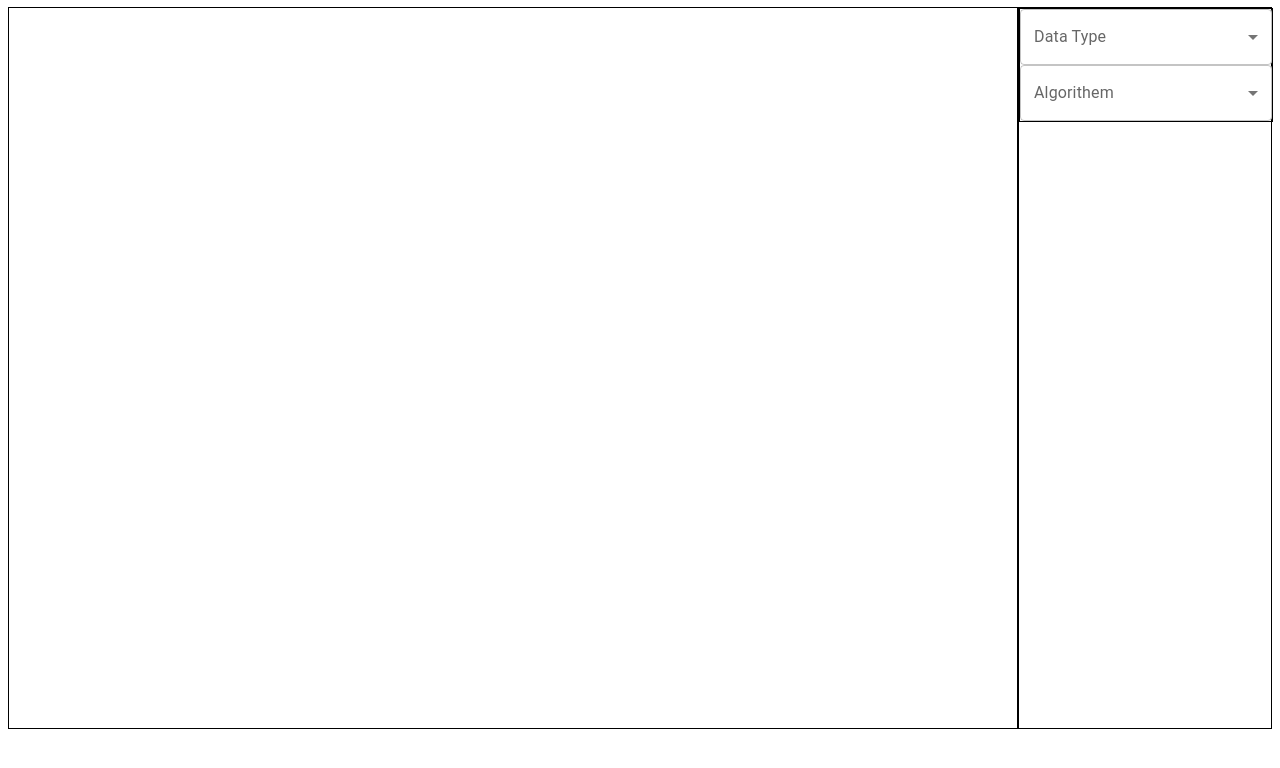
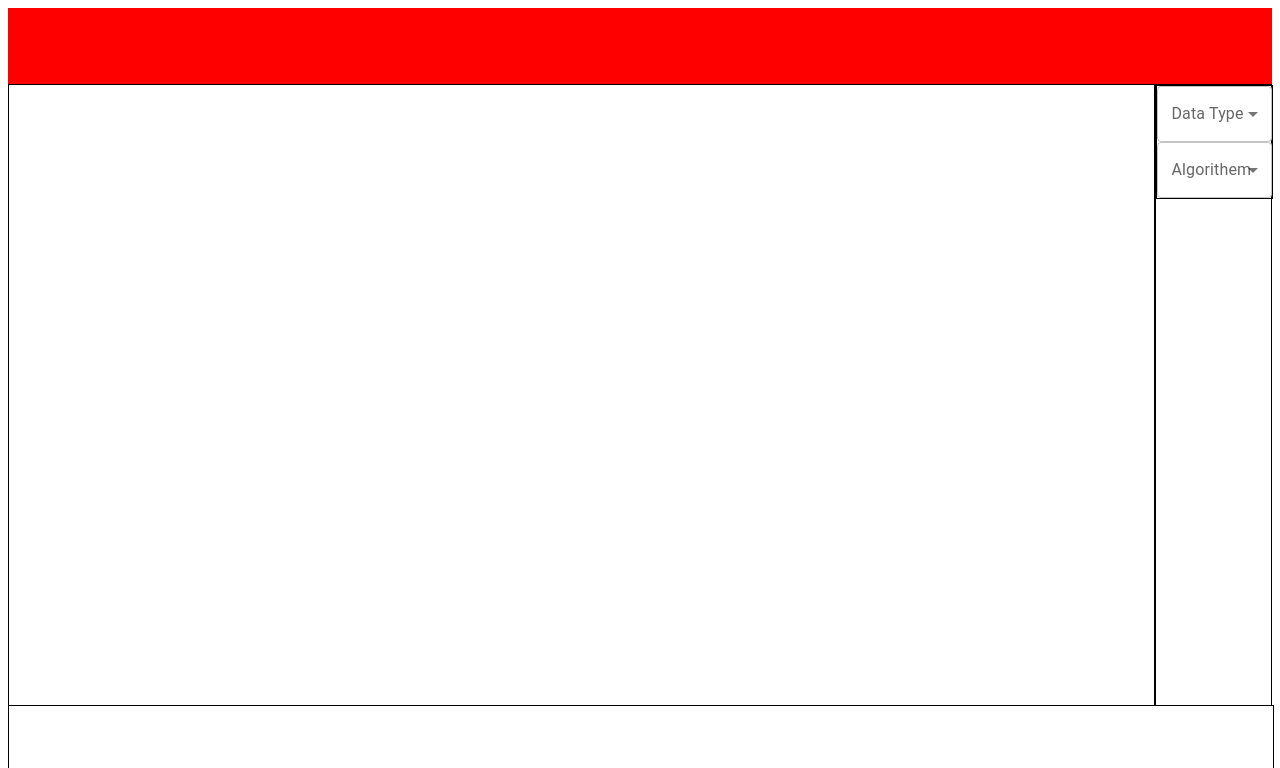
Before and after one commit to NatanProtector/algorithm-viewer, a React (Create React App) app: page / in a window 1280 px wide. Shown: the top 768 px of the page. Built offline with nearby package versions, Linux system fonts and the light colour scheme; the HTML template or start-up script is replaced by a standard one.

Commit message:
Adding sections for header and algorithem flow control.

```diff
--- a/src/Components/Testing/ExperimentApp.js
+++ b/src/Components/Testing/ExperimentApp.js
@@ -6,12 +6,21 @@ import useSelect from '../Graph Components/hooks/useSelect';
 import DynamicControl from '../controllers/DynamicControl';
 import DynamicDisplay from '../controllers/DynamicDisplay'
 
-const containerStyle = {
+const headerStyles = {backgroundColor: 'red', width: '100%', height:'10%'}
+
+const appContainerStyle = {
+  display: 'flex',
+  flexDirection: 'column',
+  width: '100%',
+  height: '97vh'
+}
+
+const containerForControlAndViewStyle = {
   display: 'flex',
   flexDirection: 'row',
   alignItems: 'center',
   justifyContent: 'center',
-  height: '90vh',
+  height: '80%',
   width: '100%',
 }
 
@@ -19,7 +28,7 @@ const ControlContainerStyle = {
   display: 'flex',
   flexDirection: 'column',
   border: '1px solid black',
-  width: '20%',
+  width: '10%',
   height: '100%'
 }
 
@@ -34,8 +43,14 @@ const algorithemDataSelectContainer = {
 
 const displayContainerStyle = {
   border: '1px solid black',
-  width: '80%',
+  width: '100%',
   height: '100%'
+}
+
+const containerForAlgorithemControls = {
+  border: '1px solid black',
+  width: '100%',
+  height: '10%'
 }
 
 const ExperimentApp = () => {
@@ -78,7 +93,14 @@ const ExperimentApp = () => {
   };
 
   return (
-    <div style={containerStyle}>
+    <div style={appContainerStyle}>
+
+
+      <header style={headerStyles}>
+
+      </header>
+
+      <div style={containerForControlAndViewStyle}>
 
         <div
           style={displayContainerStyle}
@@ -127,6 +149,14 @@ const ExperimentApp = () => {
         </div>
 
       </div>
+
+
+      {/** Section for controling the algorithem steps */}
+      <div style={containerForAlgorithemControls}>
+
+      </div>
+
+    </div>
   );
 };
 
```
Lines whose indentation alone changed are shown as unchanged.
